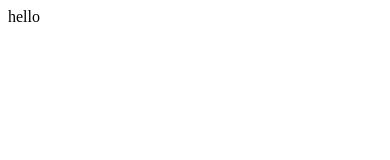
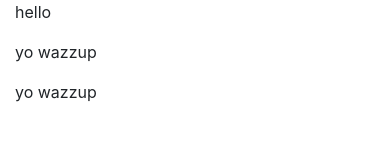
Before and after one commit to kappasigmahc/KappaSigmaSite, a plain HTML site: page Index.html in a window 390 px wide. Drawn offline with nearby package versions, Linux system fonts and the light colour scheme.

Commit message:
Added columns

```diff
--- a/Index.html
+++ b/Index.html
@@ -1,10 +1,30 @@
 <html>
     <head>
-
+        <link rel="stylesheet" href="https://maxcdn.bootstrapcdn.com/bootstrap/4.0.0/css/bootstrap.min.css" integrity="sha384-Gn5384xqQ1aoWXA+058RXPxPg6fy4IWvTNh0E263XmFcJlSAwiGgFAW/dAiS6JXm" crossorigin="anonymous">
+        <script src="https://code.jquery.com/jquery-3.2.1.slim.min.js" integrity="sha384-KJ3o2DKtIkvYIK3UENzmM7KCkRr/rE9/Qpg6aAZGJwFDMVNA/GpGFF93hXpG5KkN" crossorigin="anonymous"></script>
+        <script src="https://cdnjs.cloudflare.com/ajax/libs/popper.js/1.12.9/umd/popper.min.js" integrity="sha384-ApNbgh9B+Y1QKtv3Rn7W3mgPxhU9K/ScQsAP7hUibX39j7fakFPskvXusvfa0b4Q" crossorigin="anonymous"></script>
+        <script src="https://maxcdn.bootstrapcdn.com/bootstrap/4.0.0/js/bootstrap.min.js" integrity="sha384-JZR6Spejh4U02d8jOt6vLEHfe/JQGiRRSQQxSfFWpi1MquVdAyjUar5+76PVCmYl" crossorigin="anonymous"></script>
     </head>
     <body>
+        <div class="container">
         <p>
         hello
         </p>
+        <div class="row">
+            <div class ="col-xs-6 col-sm-6 col-md-6 col-lg-6">
+                <p>
+                yo wazzup
+                </p>
+
+            </div>
+            <div class ="col-xs-6 col-sm-6 col-md-6 col-lg-6">
+                <p>
+                yo wazzup
+                </p>
+
+            </div>
+        </div>
+        </div>
+
     </body>
 </html>
```
